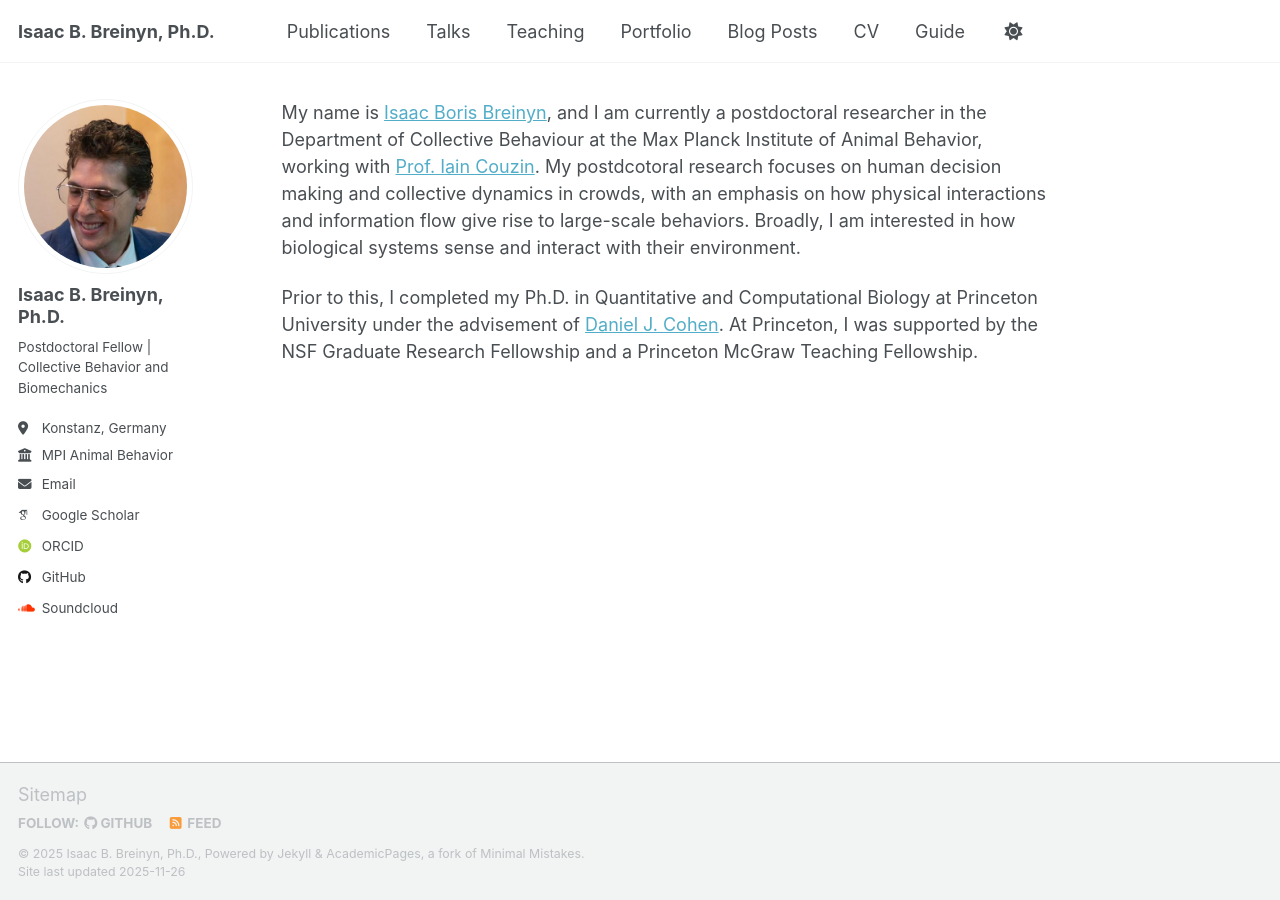
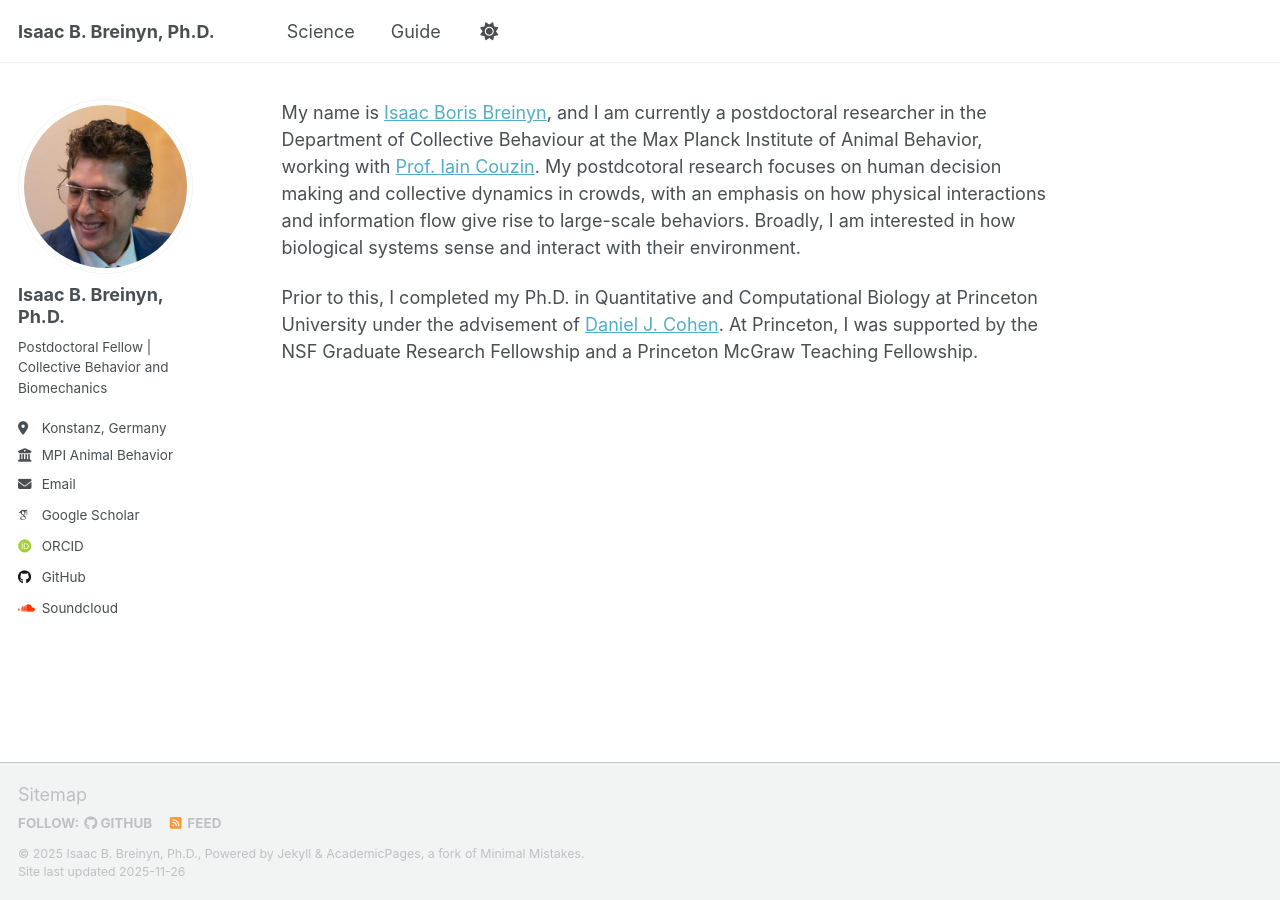
Before and after one commit to isaacbreinyn/isaacbreinyn.github.io, a Jekyll site: the page built from _pages/about.md, in a window 1280 px wide. Built offline with Jekyll 4.4.1, drawn with Linux system fonts in a browser that asks for light colours; some web fonts are replaced; a script that is not in the unit is left out; part of the change alters nothing that is shown.

Commit message:
Comment out navigation entries in navigation.yml
Comment out several navigation items in the YAML file.

```diff
--- a/_data/navigation.yml
+++ b/_data/navigation.yml
@@ -8,23 +8,23 @@
 #      Markdown formatted page while the second is generated using JSON.
 
 main:
-  - title: "Publications"
+  - title: "Science"
     url: /publications/
 
-  - title: "Talks"
-    url: /talks/
+  # - title: "Talks"
+  #   url: /talks/
 
-  - title: "Teaching"
-    url: /teaching/
+  # - title: "Teaching"
+  #   url: /teaching/
 
-  - title: "Portfolio"
-    url: /portfolio/
+  # - title: "Portfolio"
+  #   url: /portfolio/
 
-  - title: "Blog Posts"
-    url: /year-archive/
+  # - title: "Blog Posts"
+  #   url: /year-archive/
 
-  - title: "CV"
-    url: /cv/
+  # - title: "CV"
+  #   url: /cv/
 
   # - title: "CV"
   #   url: /cv-json/
```
